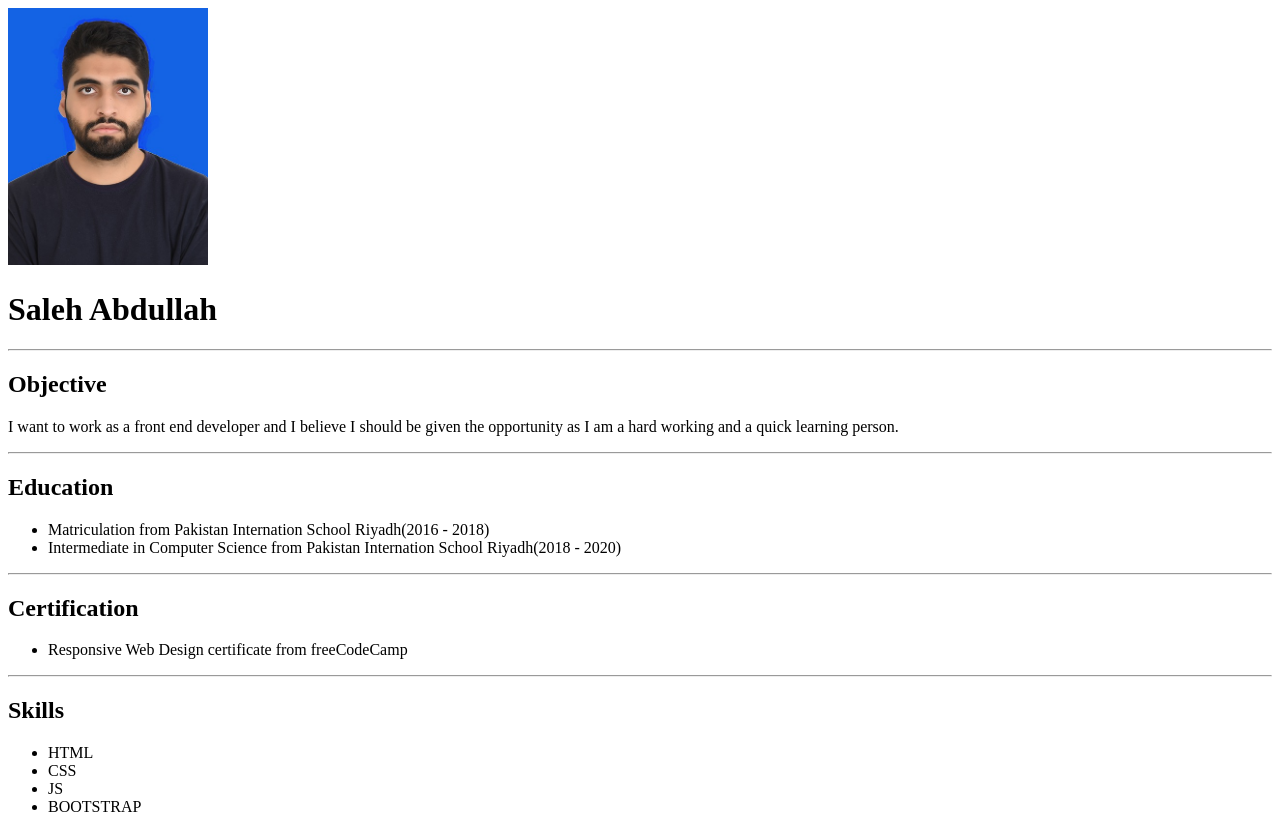
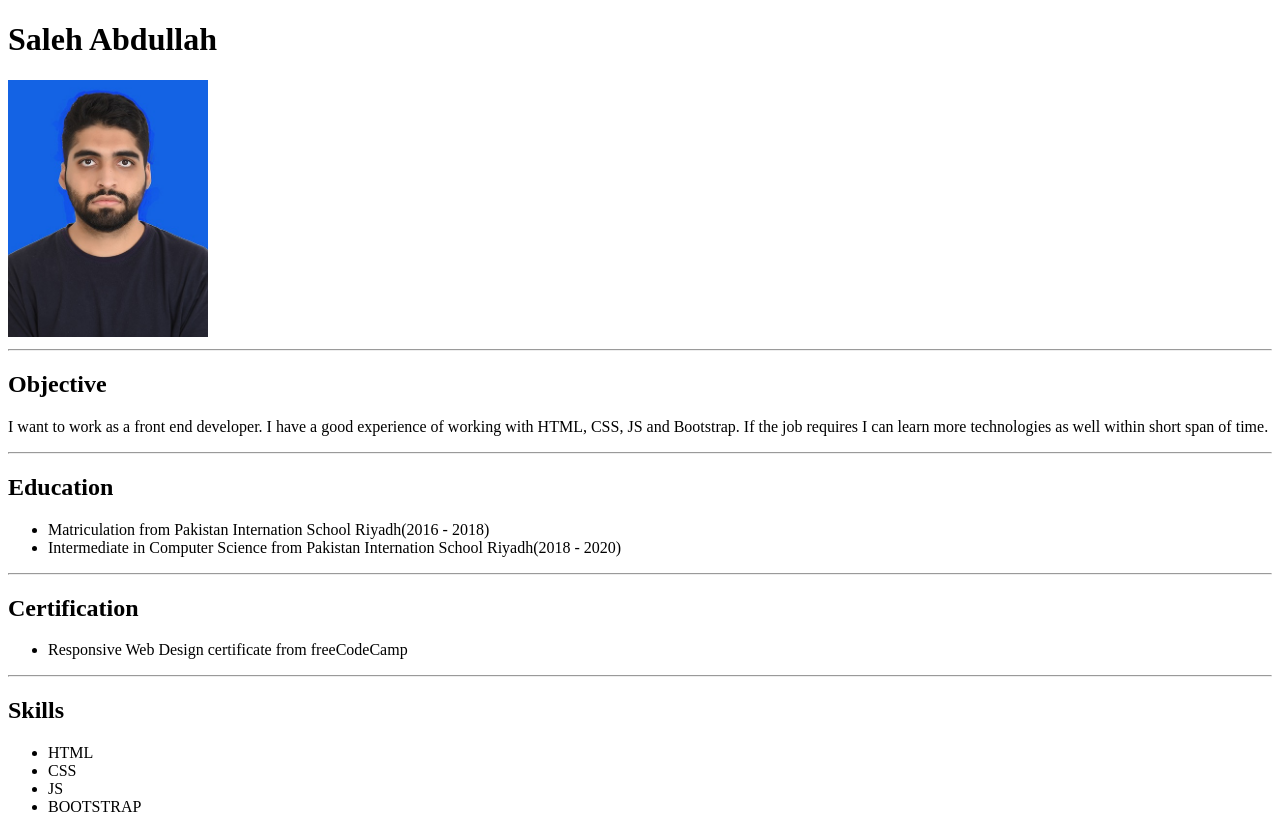
Before and after one commit to salehabdullah166/portolio, a plain HTML site: page index.html in a window 1280 px wide. Shown: the top 819 px of the page. Drawn offline with Linux system fonts and the light colour scheme.

Commit message:
Update index.html

```diff
--- a/index.html
+++ b/index.html
@@ -7,11 +7,11 @@
 </head>
 <body>
   <div class="container">
+    <h1>Saleh Abdullah</h1>
     <img src="./mypic.jfif" alt="My picture" width="200">
-    <h1>Saleh Abdullah</h1>
     <hr>
     <h2>Objective</h2>
-    <p>I want to work as a front end developer and I believe I should be given the opportunity as I am a hard working and a quick learning person.</p>
+    <p>I want to work as a front end developer. I have a good experience of working with HTML, CSS, JS and Bootstrap. If the job requires I can learn more technologies as well within short span of time.</p>
     <hr>
     <h2>Education</h2>
     <ul>
```
